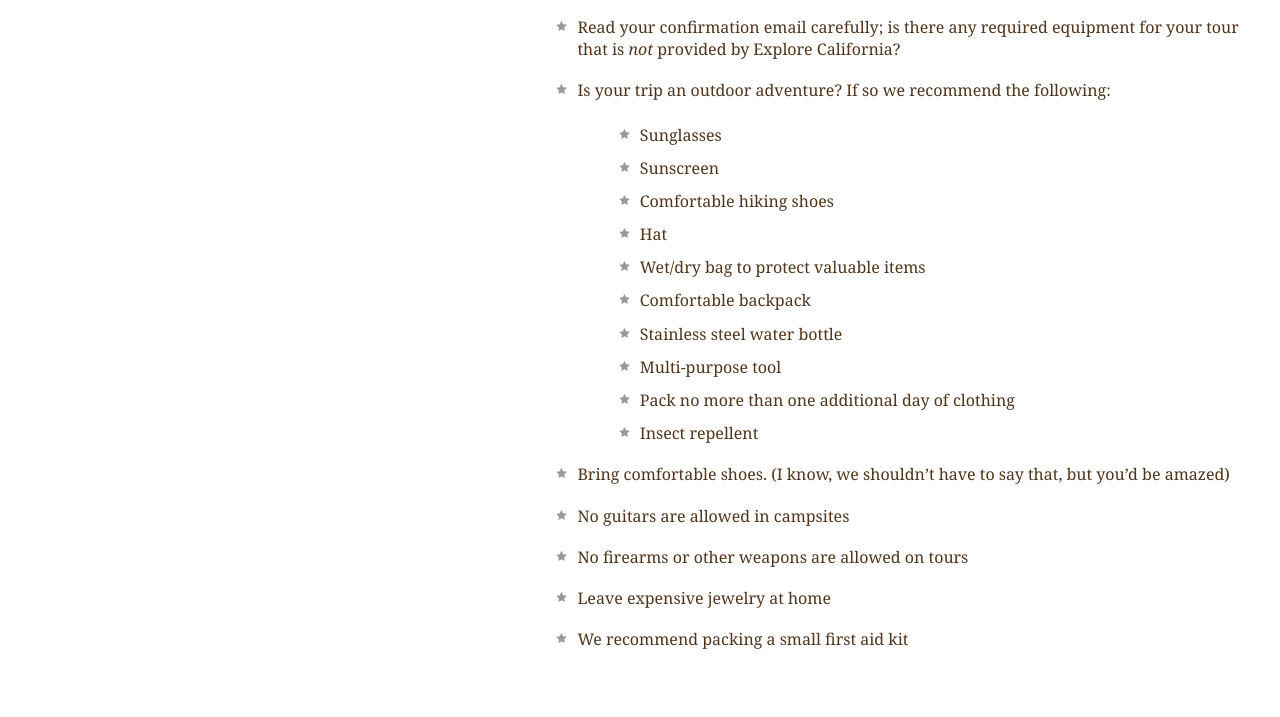
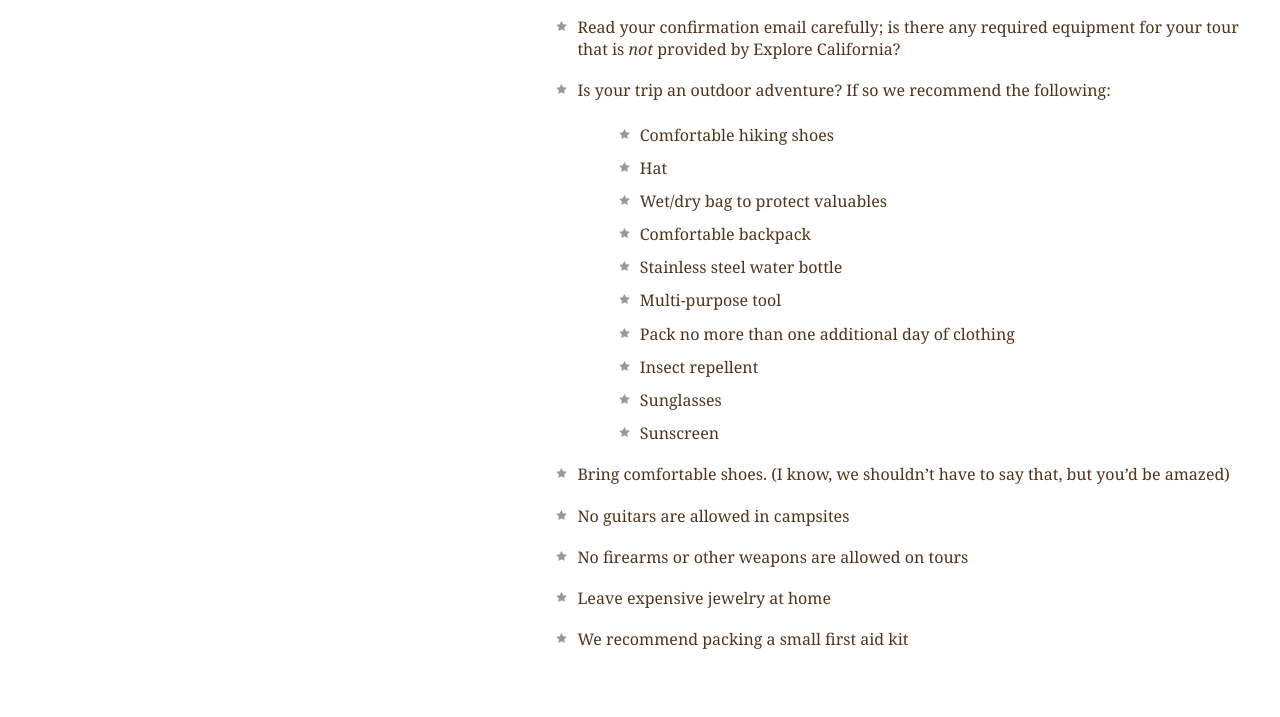
Before and after one commit to sonatunyan/FirstProject, a plain HTML site: page resources.html in a window 1280 px wide. Shown: the part 1912-2629 px from the top of the page. Drawn offline with Linux system fonts and the light colour scheme.

Commit message:
bringes the old version back

```diff
--- a/resources.html
+++ b/resources.html
@@ -94,17 +94,16 @@
             <li>Read your confirmation email carefully; is there any required equipment for your tour that is <em>not</em> provided by Explore California?</li>
             <li>Is your trip an outdoor adventure? If so we recommend the following:
               <ul>
-			    <li>Sunglasses</li>
-                <li>Sunscreen</li>
                 <li>Comfortable hiking shoes</li>
                 <li>Hat</li>
-                <li>Wet/dry bag to protect valuable items</li>
+                <li>Wet/dry bag to protect valuables</li>
                 <li>Comfortable backpack</li>
                 <li>Stainless steel water bottle</li>
                 <li>Multi-purpose tool</li>
                 <li>Pack no more than one additional day of clothing</li>
                 <li>Insect repellent</li>
-
+                <li>Sunglasses</li>
+                <li>Sunscreen</li>
               </ul>
             </li>
             <li>Bring comfortable shoes. (I know, we shouldn’t have to say that, but you’d be amazed)</li>
```
